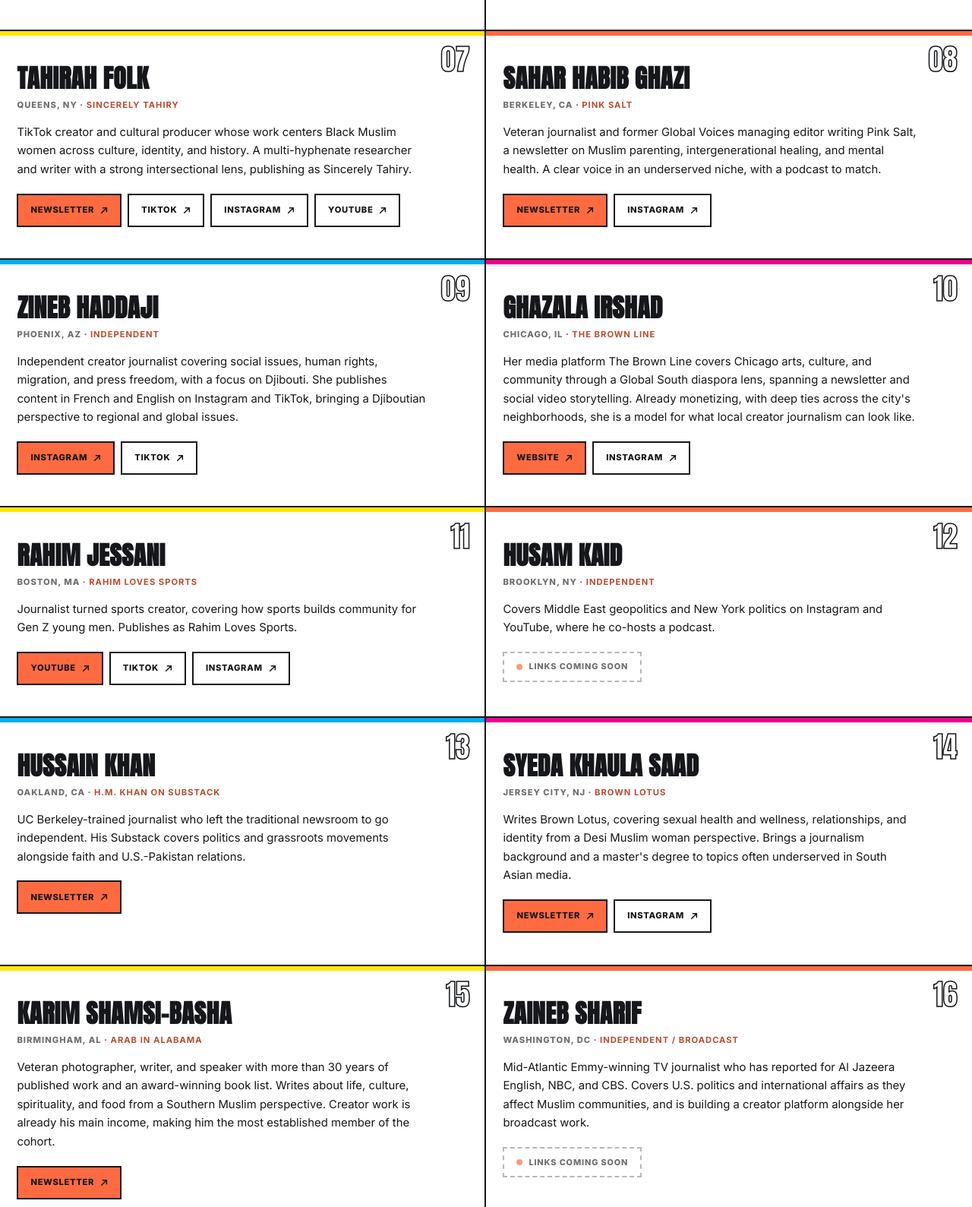
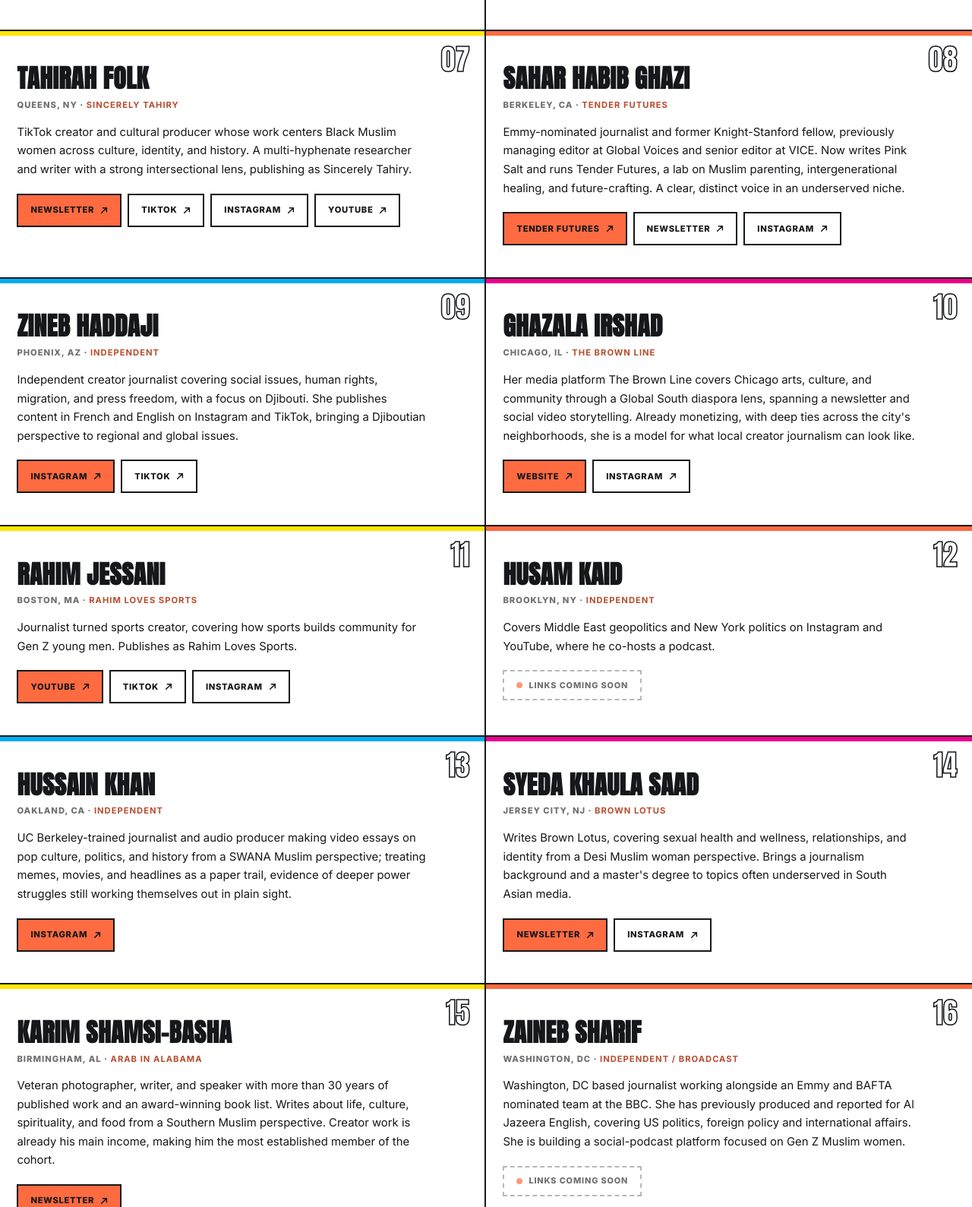
Before and after one commit to lizkellynelson/projectc-site, a plain HTML site: page muslim-creator-showcase/index.html in a window 1280 px wide. Shown: the part 2201-3790 px from the top of the page at 76% size. Drawn offline with Linux system fonts and the light colour scheme.

Commit message:
Add files via upload
last-minute updates

```diff
--- a/muslim-creator-showcase/index.html
+++ b/muslim-creator-showcase/index.html
@@ -256,10 +256,11 @@
   <article class="entry crops" id="sahar-habib-ghazi">
     <div class="num">08</div>
     <h2>Sahar Habib Ghazi</h2>
-    <div class="meta">Berkeley, CA &middot; <b>Pink Salt</b></div>
-    <p class="bio">Veteran journalist and former Global Voices managing editor writing Pink Salt, a newsletter on Muslim parenting, intergenerational healing, and mental health. A clear voice in an underserved niche, with a podcast to match.</p>
+    <div class="meta">Berkeley, CA &middot; <b>Tender Futures</b></div>
+    <p class="bio">Emmy-nominated journalist and former Knight-Stanford fellow, previously managing editor at Global Voices and senior editor at VICE. Now writes Pink Salt and runs Tender Futures, a lab on Muslim parenting, intergenerational healing, and future-crafting. A clear, distinct voice in an underserved niche.</p>
     <div class="links">
-      <a class="lbtn primary" href="https://saharhabibghazi.substack.com/" target="_blank" rel="noopener">Newsletter <svg viewBox="0 0 12 12" fill="none"><path d="M2 10L10 2M4 2h6v6" stroke="currentColor" stroke-width="1.8" stroke-linecap="round" stroke-linejoin="round"/></svg></a>
+      <a class="lbtn primary" href="https://stan.store/saharhabibghazi" target="_blank" rel="noopener">Tender Futures <svg viewBox="0 0 12 12" fill="none"><path d="M2 10L10 2M4 2h6v6" stroke="currentColor" stroke-width="1.8" stroke-linecap="round" stroke-linejoin="round"/></svg></a>
+      <a class="lbtn" href="https://saharhabibghazi.substack.com/" target="_blank" rel="noopener">Newsletter <svg viewBox="0 0 12 12" fill="none"><path d="M2 10L10 2M4 2h6v6" stroke="currentColor" stroke-width="1.8" stroke-linecap="round" stroke-linejoin="round"/></svg></a>
       <a class="lbtn" href="https://www.instagram.com/2030mama/" target="_blank" rel="noopener">Instagram <svg viewBox="0 0 12 12" fill="none"><path d="M2 10L10 2M4 2h6v6" stroke="currentColor" stroke-width="1.8" stroke-linecap="round" stroke-linejoin="round"/></svg></a>
     </div>
   </article>
@@ -309,10 +310,10 @@
   <article class="entry crops" id="hussain-khan">
     <div class="num">13</div>
     <h2>Hussain Khan</h2>
-    <div class="meta">Oakland, CA &middot; <b>H.M. Khan on Substack</b></div>
-    <p class="bio">UC Berkeley-trained journalist who left the traditional newsroom to go independent. His Substack covers politics and grassroots movements alongside faith and U.S.-Pakistan relations.</p>
+    <div class="meta">Oakland, CA &middot; <b>Independent</b></div>
+    <p class="bio">UC Berkeley-trained journalist and audio producer making video essays on pop culture, politics, and history from a SWANA Muslim perspective; treating memes, movies, and headlines as a paper trail, evidence of deeper power struggles still working themselves out in plain sight.</p>
     <div class="links">
-      <a class="lbtn primary" href="https://3rdseason.substack.com/" target="_blank" rel="noopener">Newsletter <svg viewBox="0 0 12 12" fill="none"><path d="M2 10L10 2M4 2h6v6" stroke="currentColor" stroke-width="1.8" stroke-linecap="round" stroke-linejoin="round"/></svg></a>
+      <a class="lbtn primary" href="https://www.instagram.com/hvssain.k" target="_blank" rel="noopener">Instagram <svg viewBox="0 0 12 12" fill="none"><path d="M2 10L10 2M4 2h6v6" stroke="currentColor" stroke-width="1.8" stroke-linecap="round" stroke-linejoin="round"/></svg></a>
     </div>
   </article>
 
@@ -341,7 +342,7 @@
     <div class="num">16</div>
     <h2>Zaineb Sharif</h2>
     <div class="meta">Washington, DC &middot; <b>Independent / Broadcast</b></div>
-    <p class="bio">Mid-Atlantic Emmy-winning TV journalist who has reported for Al Jazeera English, NBC, and CBS. Covers U.S. politics and international affairs as they affect Muslim communities, and is building a creator platform alongside her broadcast work.</p>
+    <p class="bio">Washington, DC based journalist working alongside an Emmy and BAFTA nominated team at the BBC. She has previously produced and reported for Al Jazeera English, covering US politics, foreign policy and international affairs. She is building a social-podcast platform focused on Gen Z Muslim women.</p>
     <p class="soon"><i></i>Links coming soon</p>
   </article>
 
```
